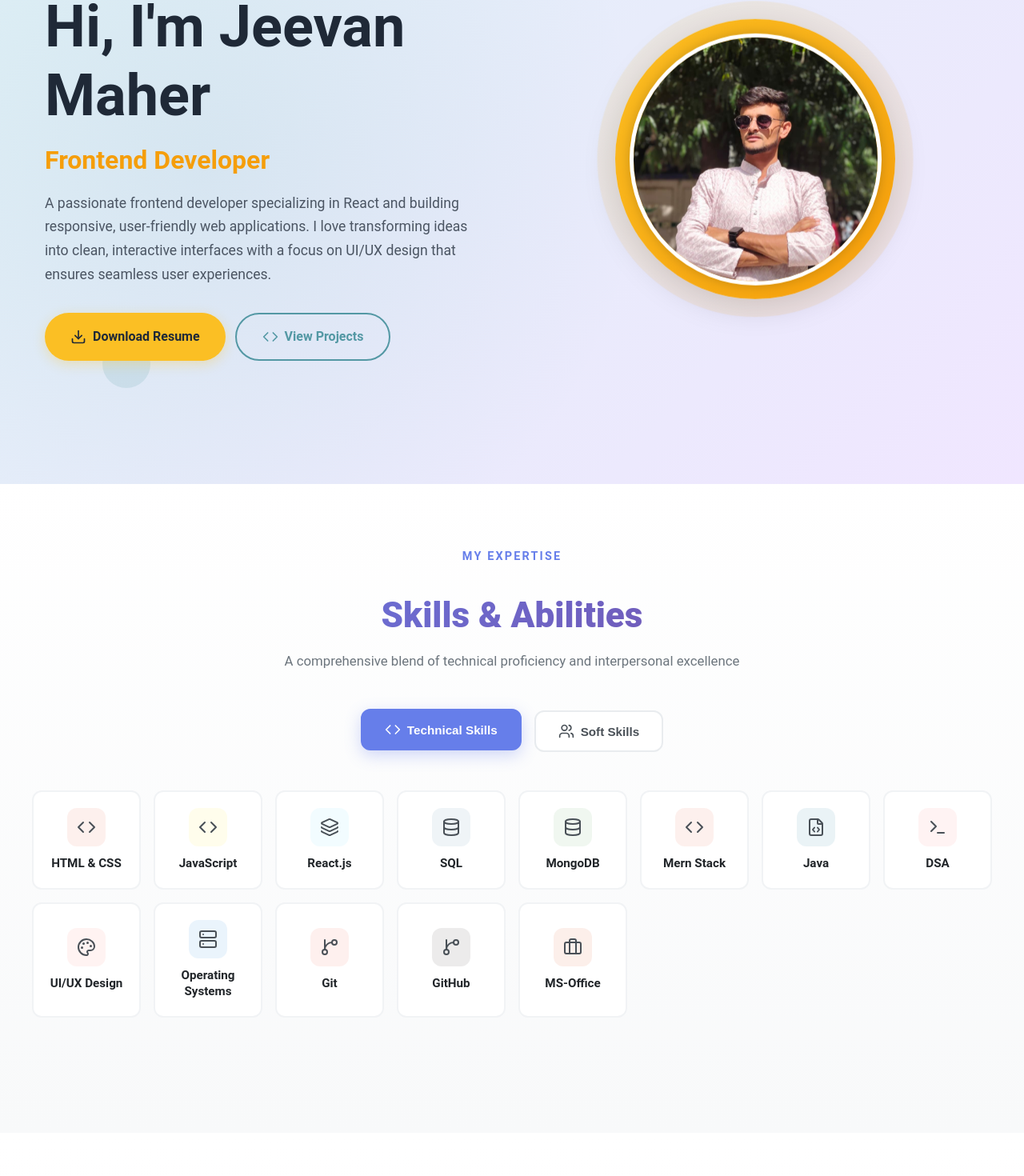
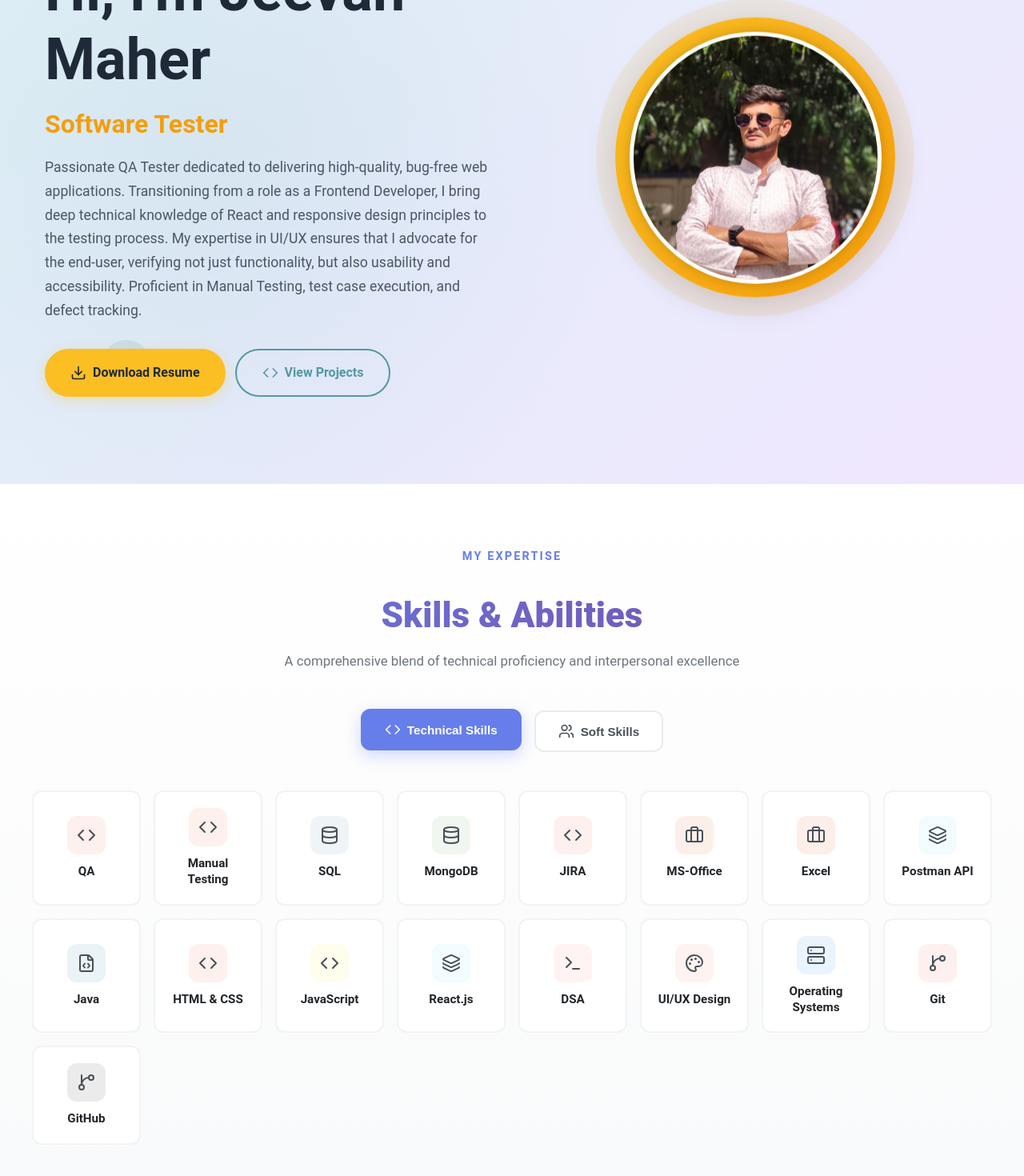
Before and after one commit to Jeevanmaher143/my-Portofilo, a React (Vite) app: page / in a window 1280 px wide. Shown: the part 260-1730 px from the top of the page at 80% size. Built offline with nearby package versions, Linux system fonts and the light colour scheme.

Commit message:
update domain

```diff
--- a/src/components/Hero.jsx
+++ b/src/components/Hero.jsx
@@ -92,7 +92,7 @@ function Hero() {
               margin: "0 0 1rem 0",
               fontSize: window.innerWidth < 480 ? "1.25rem" : window.innerWidth < 768 ? "1.5rem" : "2rem",
             }}>
-              Frontend Developer
+              Software Tester
             </h2>
 
             <p style={{
@@ -103,10 +103,8 @@ function Hero() {
               maxWidth: window.innerWidth < 768 ? "100%" : "600px",
               margin: window.innerWidth < 640 ? "0 auto 1.5rem" : "0 0 2rem 0",
             }}>
-              A passionate frontend developer specializing in React and building
-              responsive, user-friendly web applications. I love transforming ideas
-              into clean, interactive interfaces with a focus on UI/UX design that
-              ensures seamless user experiences.
+              Passionate QA Tester dedicated to delivering high-quality, bug-free web applications. Transitioning from a role as a Frontend Developer, I bring deep technical knowledge of React and responsive design principles to the testing process. My expertise in UI/UX ensures that I advocate for the end-user, verifying not just functionality, but also usability and accessibility.
+               Proficient in Manual Testing, test case execution, and defect tracking.
             </p>
 
             <div style={{
--- a/src/components/Skill.jsx
+++ b/src/components/Skill.jsx
@@ -2,19 +2,25 @@ import React, { useState } from 'react';
 import { Code, Database, Layers, Palette, Terminal, GitBranch, FileCode, Briefcase, Server, MessageSquare, Lightbulb, Users, Brain, Clock, Heart } from 'lucide-react';
 
 const technicalSkills = [
+   { icon: Code, name: "QA", color: "#E34F26" },
+    { icon: Code, name: "Manual Testing", color: "#E34F26" },
+        { icon: Database, name: "SQL", color: "#4479A1" },
+  { icon: Database, name: "MongoDB", color: "#47A248" },
+  { icon: Code, name: "JIRA", color: "#E34F26" },
+  { icon: Briefcase, name: "MS-Office", color: "#D83B01" },
+    { icon: Briefcase, name: "Excel", color: "#D83B01" },
+  { icon: Layers, name: "Postman API ", color: "#61DAFB" },
+  { icon: FileCode, name: "Java", color: "#007396" },
   { icon: Code, name: "HTML & CSS", color: "#E34F26" },
   { icon: Code, name: "JavaScript", color: "#F7DF1E" },
   { icon: Layers, name: "React.js", color: "#61DAFB" },
-    { icon: Database, name: "SQL", color: "#4479A1" },
-  { icon: Database, name: "MongoDB", color: "#47A248" },
-  { icon: Code, name: "Mern Stack", color: "#E34F26" },
-  { icon: FileCode, name: "Java", color: "#007396" },
+
   { icon: Terminal, name: "DSA", color: "#FF6B6B" },
   { icon: Palette, name: "UI/UX Design", color: "#FF6F61" },
   { icon: Server, name: "Operating Systems", color: "#0078D6" },
   { icon: GitBranch, name: "Git", color: "#F05032" },
   { icon: GitBranch, name: "GitHub", color: "#181717" },
-  { icon: Briefcase, name: "MS-Office", color: "#D83B01" },
+
 
 ];
 
```
